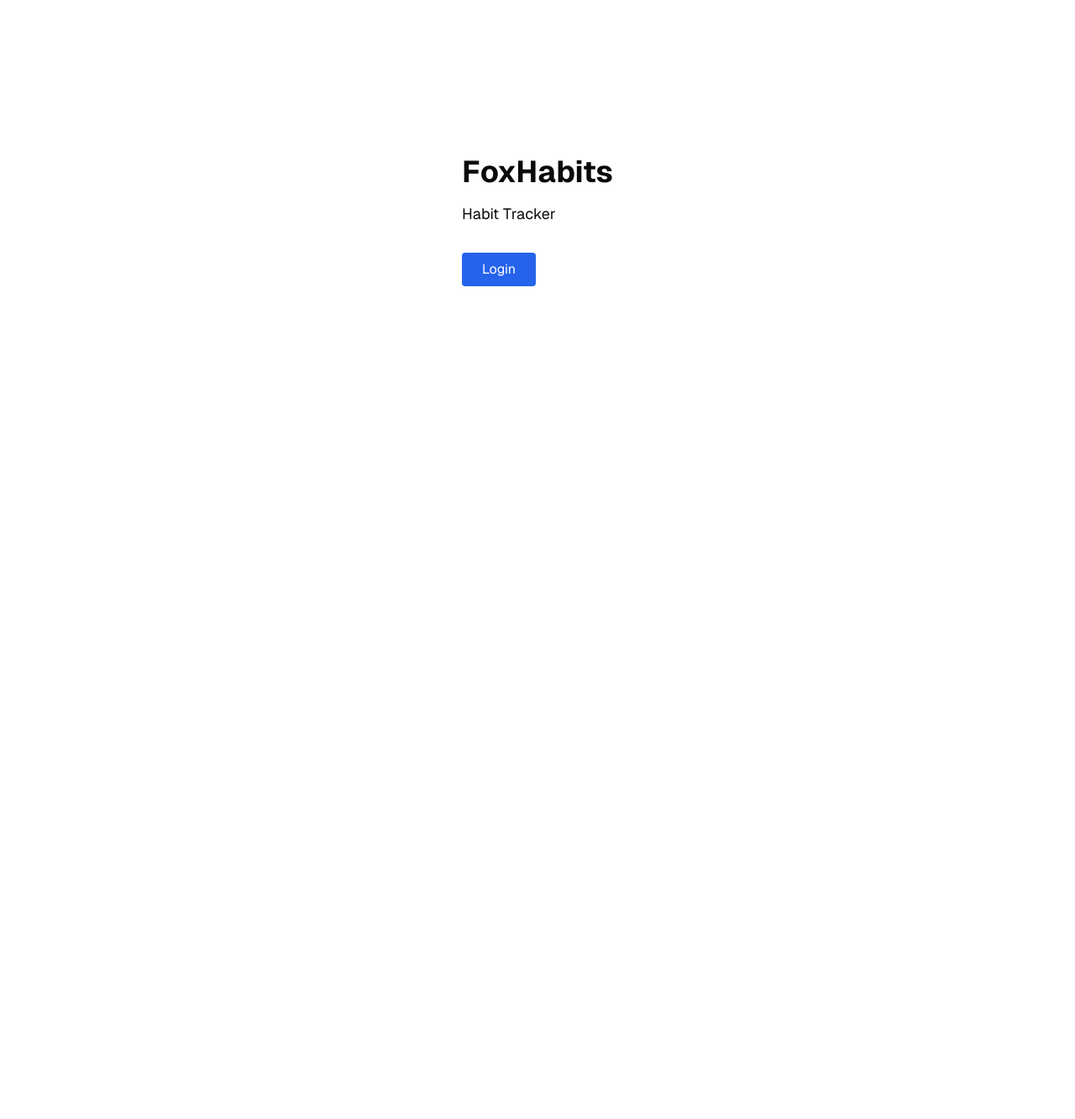
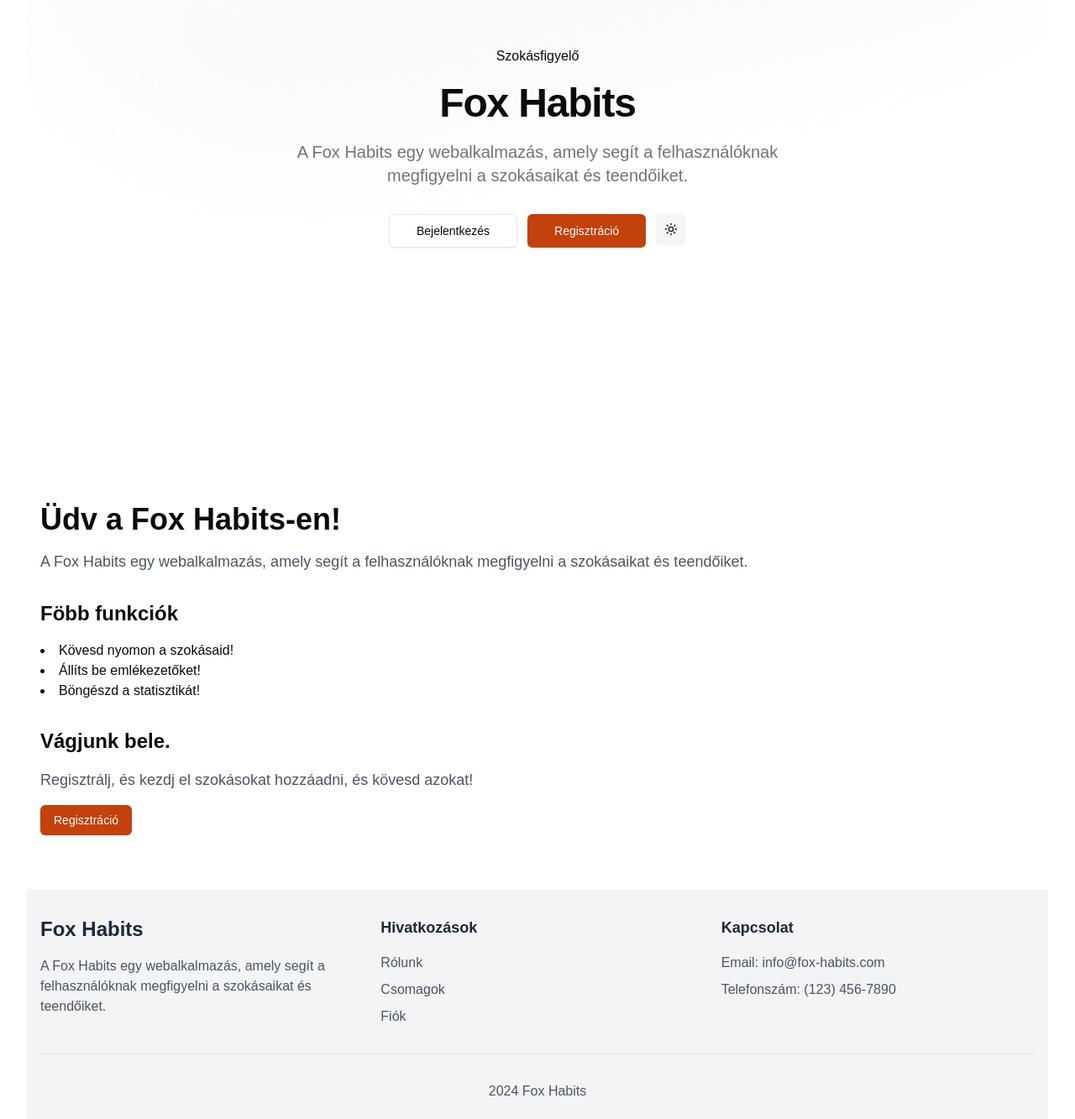
Before and after one commit to ldaniel2726/FoxHabits, a Next.js app: page / in a window 1280 px wide. Shown: the part 217-1550 px from the top of the page at 84% size. Before the commit the page ends 880 px from the top, so only its background shows below. Built offline with nearby package versions, Linux system fonts and the light colour scheme; no server answers.

Commit message:
footer and main page sample

```diff
--- a/src/app/layout.tsx
+++ b/src/app/layout.tsx
@@ -3,6 +3,7 @@ import localFont from "next/font/local";
 import "./globals.css";
 import { Toaster } from "@/components/ui/sonner"
 import Header from "@/components/header"
+import Footer from "@/components/footer"
 
 const geistSans = localFont({
   src: "./fonts/GeistVF.woff",
@@ -33,6 +34,7 @@ export default function RootLayout({
         <Header />
         {children}
         <Toaster />
+        <Footer />
       </body>
     </html>
   );
--- a/src/app/page.tsx
+++ b/src/app/page.tsx
@@ -1,19 +1,37 @@
 import Link from "next/link";
+import Hero from "@/components/hero";
+import { Button } from "@/components/ui/button";
 
 export default function Home() {
   return (
-    <div className="grid grid-rows-[20px_1fr_20px] items-center justify-items-center min-h-screen p-8 pb-20 gap-16 sm:p-20 font-[family-name:var(--font-geist-sans)]">
-      <main className="flex flex-col gap-8 row-start-2 items-center sm:items-start">
-        <section className="text-center sm:text-left">
-          <h1 className="text-4xl font-bold mb-4">FoxHabits</h1>
-          <p className="text-lg mb-8">Habit Tracker</p>
-            <Link href="/login">
-            <button className="px-6 py-2 bg-blue-600 text-white rounded hover:bg-blue-700">
-              Login
-            </button>
+    <div>
+      <Hero />
+      <div className="container mx-auto px-4 py-16">
+        <h1 className="text-4xl font-bold mt-12">Üdv a Fox Habits-en!</h1>
+        <p className="text-lg text-gray-600 mt-4">
+          A Fox Habits egy webalkalmazás, amely segít a felhasználóknak
+          megfigyelni a szokásaikat és teendőiket.
+        </p>
+        <div className="mt-8">
+          <h2 className="text-2xl font-bold">Föbb funkciók</h2>
+          <ul className="list-disc list-inside mt-4">
+            <li>Kövesd nyomon a szokásaid!</li>
+            <li>Állíts be emlékezetőket!</li>
+            <li>Böngészd a statisztikát!</li>
+          </ul>
+        </div>
+        <div className="mt-8">
+          <h2 className="text-2xl font-bold">Vágjunk bele.</h2>
+          <p className="text-lg text-gray-600 mt-4">
+            Regisztrálj, és kezdj el szokásokat hozzáadni, és kövesd azokat!
+          </p>
+          <div className="mt-4">
+            <Link href="/signup">
+              <Button>Regisztráció</Button>
             </Link>
-        </section>
-      </main>
+          </div>
+        </div>
+      </div>
     </div>
   );
 }
--- /dev/null
+++ b/src/components/footer.tsx
@@ -0,0 +1,45 @@
+import Link from 'next/link'
+
+export default function Footer() {
+  return (
+    <footer className="mt-auto py-8 bg-gray-100">
+      <div className="container mx-auto px-4">
+        <div className="grid grid-cols-1 md:grid-cols-3 gap-8">
+          <div className="text-center md:text-left">
+            <h2 className="text-2xl font-bold text-gray-800 mb-4">Fox Habits</h2>
+            <p className="text-gray-600">A Fox Habits egy webalkalmazás, amely segít a felhasználóknak
+            megfigyelni a szokásaikat és teendőiket.</p>
+          </div>
+          <nav className="text-center md:text-left">
+            <h3 className="text-lg font-semibold text-gray-800 mb-4">Hivatkozások</h3>
+            <ul className="space-y-2">
+              <li>
+                <Link href="/about" className="text-gray-600 hover:text-gray-900 transition-colors">
+                  Rólunk
+                </Link>
+              </li>
+              <li>
+                <Link href="/plans" className="text-gray-600 hover:text-gray-900 transition-colors">
+                  Csomagok
+                </Link>
+              </li>
+              <li>
+                <Link href="/profile" className="text-gray-600 hover:text-gray-900 transition-colors">
+                  Fiók
+                </Link>
+              </li>
+            </ul>
+          </nav>
+          <div className="text-center md:text-left">
+            <h3 className="text-lg font-semibold text-gray-800 mb-4">Kapcsolat</h3>
+            <p className="text-gray-600 mb-2">Email: info@fox-habits.com</p>
+            <p className="text-gray-600">Telefonszám: (123) 456-7890</p>
+          </div>
+        </div>
+        <div className="mt-8 pt-8 border-t border-gray-200 text-center">
+          <p className="text-gray-600">2024 Fox Habits</p>
+        </div>
+      </div>
+    </footer>
+  )
+}
--- /dev/null
+++ b/src/components/hero.tsx
@@ -0,0 +1,45 @@
+import { Button } from "@/components/ui/button";
+import { DarkMode } from "@/components/dark-mode";
+
+export default function HeroSectionGradientBackground() {
+  return (
+    <>
+      <div className="relative overflow-hidden py-24 lg:py-32">
+        <div
+          aria-hidden="true"
+          className="flex absolute -top-96 start-1/2 transform -translate-x-1/2"
+        >
+          <div className="bg-gradient-to-r from-background/50 to-background blur-3xl w-[25rem] h-[44rem] rotate-[-60deg] transform -translate-x-[10rem]" />
+          <div className="bg-gradient-to-tl blur-3xl w-[90rem] h-[50rem] rounded-full origin-top-left -rotate-12 -translate-x-[15rem] from-primary-foreground via-primary-foreground to-background" />
+        </div>
+        <div className="relative z-10">
+          <div className="py-10 lg:py-16">
+            <div className="max-w-2xl text-center mx-auto">
+              <p className="">Szokásfigyelő</p>
+              <div className="mt-5 max-w-2xl">
+                <h1 className="scroll-m-20 text-4xl font-extrabold tracking-tight lg:text-5xl">
+                  Fox Habits
+                </h1>
+              </div>
+              <div className="mt-5 max-w-3xl">
+                <p className="text-xl text-muted-foreground">
+                  A Fox Habits egy webalkalmazás, amely segít a felhasználóknak
+                  megfigyelni a szokásaikat és teendőiket.
+                </p>
+              </div>
+              <div className="mt-8 gap-3 flex justify-center">
+                <Button size={"lg"} variant={"outline"}>
+                    Bejelentkezés
+                </Button>
+                <Button size={"lg"}>
+                    Regisztráció
+                </Button>
+                <DarkMode />
+              </div>
+            </div>
+          </div>
+        </div>
+      </div>
+    </>
+  );
+}
```
